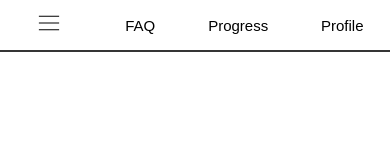
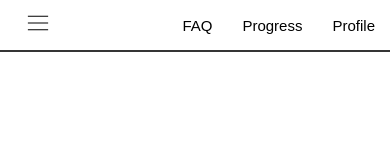
Before and after one commit to 2332coder/Ktu-AI-front-end, a plain HTML site: page index.html in a window 390 px wide. Drawn offline with Linux system fonts and the light colour scheme.

Commit message:
initially used margin for positioning the hamburger button. instead made use of flex to improve the positioning

```diff
--- a/index.html
+++ b/index.html
@@ -13,10 +13,16 @@
 
     <div class="topbar">
 
+        <div class="topbar-left">
             <div class="hamburger-div">                                    <!--hamburger button to open sidebar-->
                 <button class="hamburger-button"><img src="icons/hamburger.svg" alt="no image" style="height: 27px; width: 40px;"></button>
             </div>
+        </div>
 
+        <div class="topbar-middle">
+        </div>
+
+        <div class="topbar-right">
             <div class="topbar-button-div">                                    <!--buttons for top bar-->
                 <button class="topbar-button">FAQ</button>
             </div>
@@ -27,6 +33,7 @@
 
             <div class="topbar-button-div">
                 <button class="topbar-button">Profile</button>
+            </div>
         </div>
 
     </div>
--- a/style.css
+++ b/style.css
@@ -11,11 +11,14 @@ body{
     height: 50px;
     /* margin:-8px; */
     border-bottom:2px solid rgba(36, 36, 36, 0.923);
-    justify-content: space-around;
     position: fixed;
     width: 100%;
 }
 
+.topbar-left{
+    flex: 1;
+    background-color: blue;
+}
 .hamburger-div{                                                         /* div for opening sidebar */
     background-color:rgb(255, 255, 255);
     margin:0px;
@@ -37,6 +40,20 @@ body{
 .hamburger-button:hover{
     cursor: pointer;
     background-color: rgb(255, 255, 255);
+}
+
+
+
+.topbar-middle{
+    flex:7;
+
+}
+
+
+.topbar-right{
+    display: flex;
+    flex:6;
+    justify-content: flex-end;
 }
 
 .topbar-button-div{                                                     /*  top-bar div */
```
Lines whose indentation alone changed are shown as unchanged.
